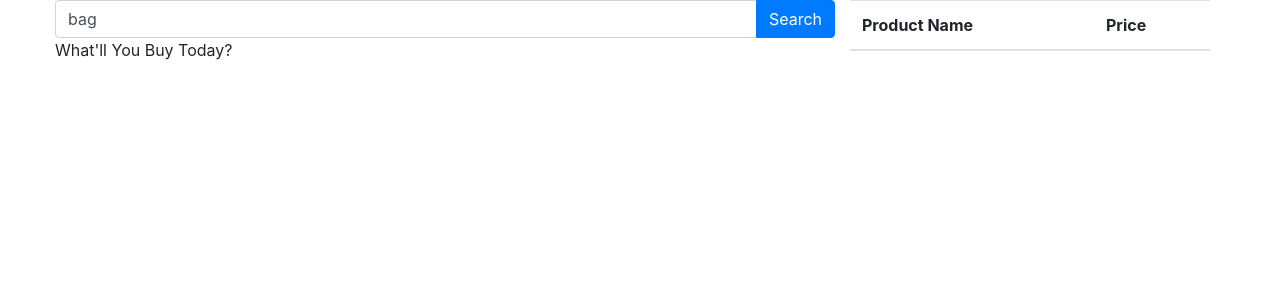
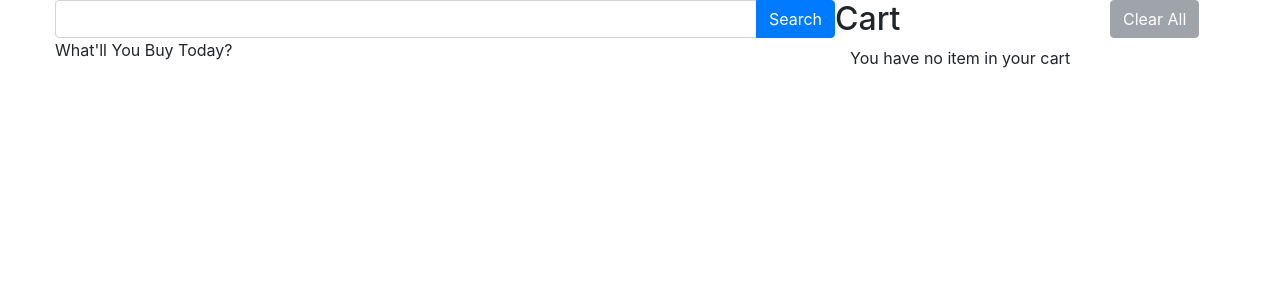
Before and after one commit to minhazurrony/shopping-cart, a React (Create React App) app: page / in a window 1280 px wide. Shown: the top 300 px of the page. Built offline with nearby package versions, Linux system fonts and the light colour scheme.

Commit message:
Added loading spinner and other fixes

```diff
--- a/src/App.js
+++ b/src/App.js
@@ -6,10 +6,11 @@ import CartProducts from './components/CartProducts';
 
 class App extends Component {
   state = {
-    searchTerm: 'bag',
+    searchTerm: '',
     productList: [],
-    //searchedProducts: [],
-    cartProducts: []
+    cartProducts: [],
+    isLoading: false,
+    isSearchResult: false
   };
 
   handleInputChange = e => {
@@ -22,15 +23,24 @@ class App extends Component {
     });
   };
 
+  handleClearCart = () => {
+    this.setState({ cartProducts: [] });
+  };
+
   productSearch = e => {
     e.preventDefault();
     let { searchTerm } = this.state;
+    this.setState({ isLoading: true, isSearchResult: false });
     let api = `http://es.backpackbang.com:9200/products/amazon/_search?q=title:${searchTerm}`;
 
     fetch(api)
       .then(res => res.json())
       .then(data => {
-        this.setState({ productList: data.hits.hits });
+        this.setState({
+          productList: data.hits.hits,
+          isLoading: false,
+          isSearchResult: true
+        });
       });
   };
 
@@ -44,8 +54,12 @@ class App extends Component {
               handleInputChange={this.handleInputChange}
               handleProductSearch={this.productSearch}
             />
-            {this.state.productList.length === 0 ? (
+            {this.state.isLoading && <p>Loading..</p>}
+            {this.state.searchTerm === '' ? (
               <p>What'll You Buy Today?</p>
+            ) : this.state.productList.length === 0 &&
+              this.state.isSearchResult ? (
+              <p>Nothing Found...!</p>
             ) : (
               <ProductList
                 products={this.state.productList}
@@ -57,6 +71,7 @@ class App extends Component {
             <CartProducts
               cartItem={this.state.cartProducts}
               productPrice={this.state.cartProducts}
+              onHandleClearCart={this.handleClearCart}
             />
           </div>
         </div>
--- a/src/components/CartProducts.js
+++ b/src/components/CartProducts.js
@@ -18,6 +18,21 @@ class CartProducts extends Component {
 
     if (cartItems.length !== 0) {
       return (
+        <React.Fragment>
+          <div className='row'>
+            <div className='col-md-8'>
+              <h2>Cart</h2>
+            </div>
+
+            <div className='col-md-4'>
+              <button
+                onClick={this.props.onHandleClearCart}
+                className='btn btn-primary'
+              >
+                Clear All
+              </button>
+            </div>
+          </div>
           <table className='table'>
             <thead>
               <tr>
@@ -33,17 +48,23 @@ class CartProducts extends Component {
               </tr>
             </tbody>
           </table>
+        </React.Fragment>
       );
     } else {
       return (
-        <table className='table'>
-          <thead>
-            <tr>
-              <th scope='col'>Product Name</th>
-              <th scope='col'>Price</th>
-            </tr>
-          </thead>
-        </table>
+        <React.Fragment>
+          <div className='row'>
+            <div className='col-md-8'>
+              <h2>Cart</h2>
+            </div>
+
+            <div className='col-md-4'>
+              <button className='btn btn-secondary disabled'>Clear All</button>
+            </div>
+          </div>
+
+          <p>You have no item in your cart</p>
+        </React.Fragment>
       );
     }
   }
--- a/src/components/ProductList.js
+++ b/src/components/ProductList.js
@@ -30,6 +30,7 @@ const ProductList = props => {
       </React.Fragment>
     );
   });
+
   return <div className='card-group flex-container'>{productDetail}</div>;
 };
 
```
Lines whose indentation alone changed are shown as unchanged.
